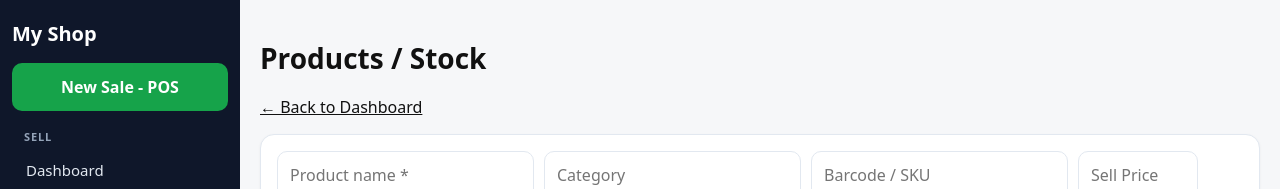
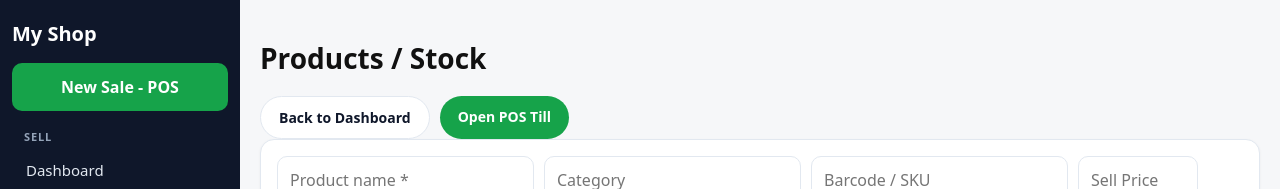
Before and after one commit to natebeu-apps/turbo-sniffle, a Next.js app: page /products in a window 1280 px wide. Shown: the top 189 px of the page. Built offline with nearby package versions, Linux system fonts and the light colour scheme; no server answers; the database is empty.

Commit message:
fix back links to buttons on sales and products

```diff
--- a/app/products/page.tsx
+++ b/app/products/page.tsx
@@ -74,8 +74,14 @@ export default function Products() {
   return (
     <div style={{ color: '#111' }}>
       <h1 style={{ fontSize: 28 }}>Products / Stock</h1>
-      <p><a href="/">← Back to Dashboard</a></p>
-
+      <div style={{ display: 'flex', gap: 10, marginTop: 12, flexWrap: 'wrap' }}>
+        <a href="/" style={{ padding: '11px 18px', borderRadius: 999, border: '1px solid #e2e8f0', background: 'white', color: '#0f172a', fontWeight: '700', textDecoration: 'none', fontSize: 14 }}>
+          Back to Dashboard
+        </a>
+        <a href="/pos" style={{ padding: '11px 18px', borderRadius: 999, background: '#16a34a', color: 'white', fontWeight: '800', textDecoration: 'none', fontSize: 14 }}>
+          Open POS Till
+        </a>
+      </div>
       <form onSubmit={addProduct} style={{ ...card, display: 'flex', gap: '10px', flexWrap: 'wrap', marginBottom: '20px' }}>
         <input placeholder="Product name *" value={name} onChange={e => setName(e.target.value)} required style={inputStyle} />
         <input placeholder="Category" value={category} onChange={e => setCategory(e.target.value)} style={inputStyle} />
```
Also changed, not shown: app/sales/page.tsx (+8 -2 lines).
